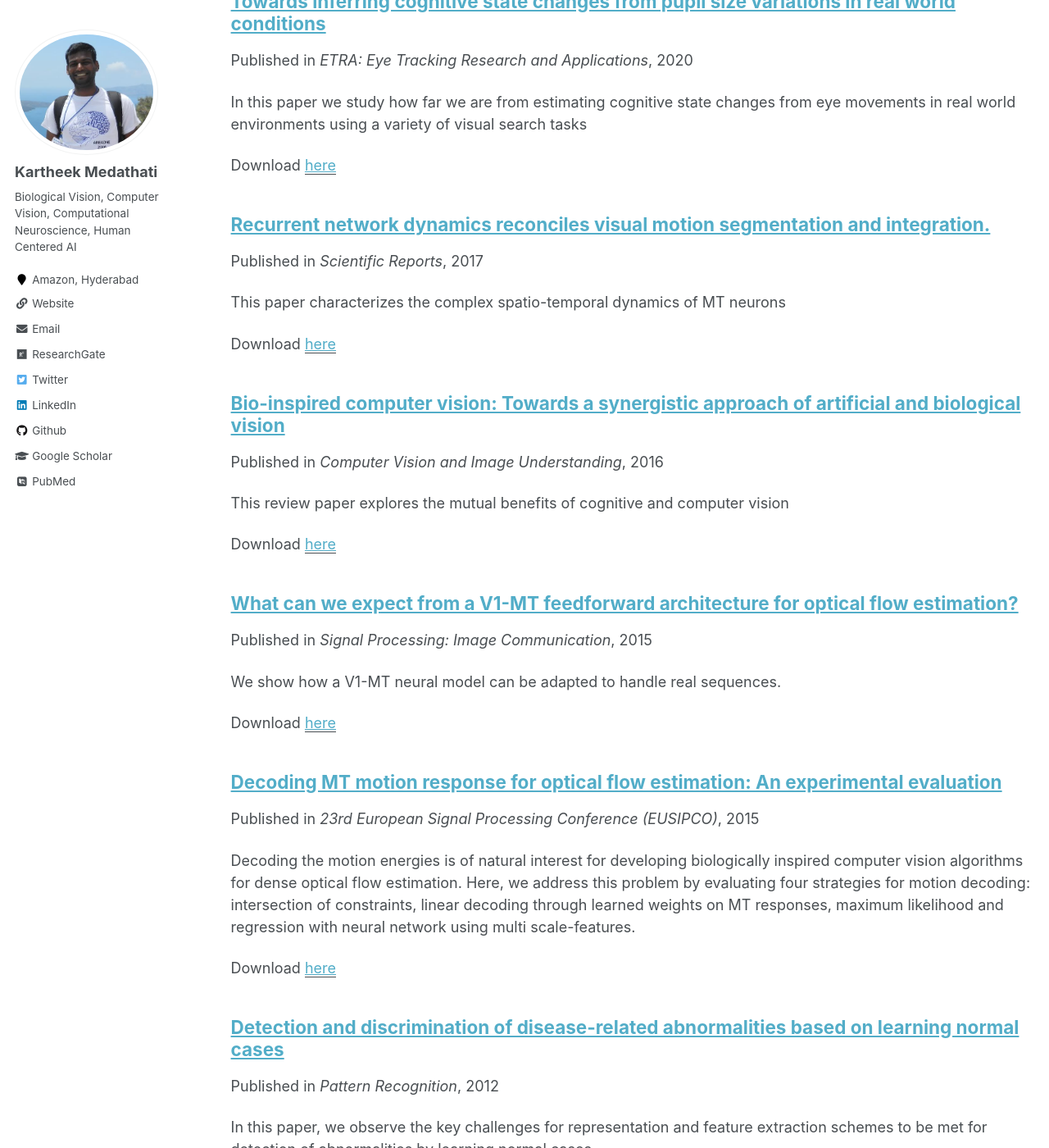
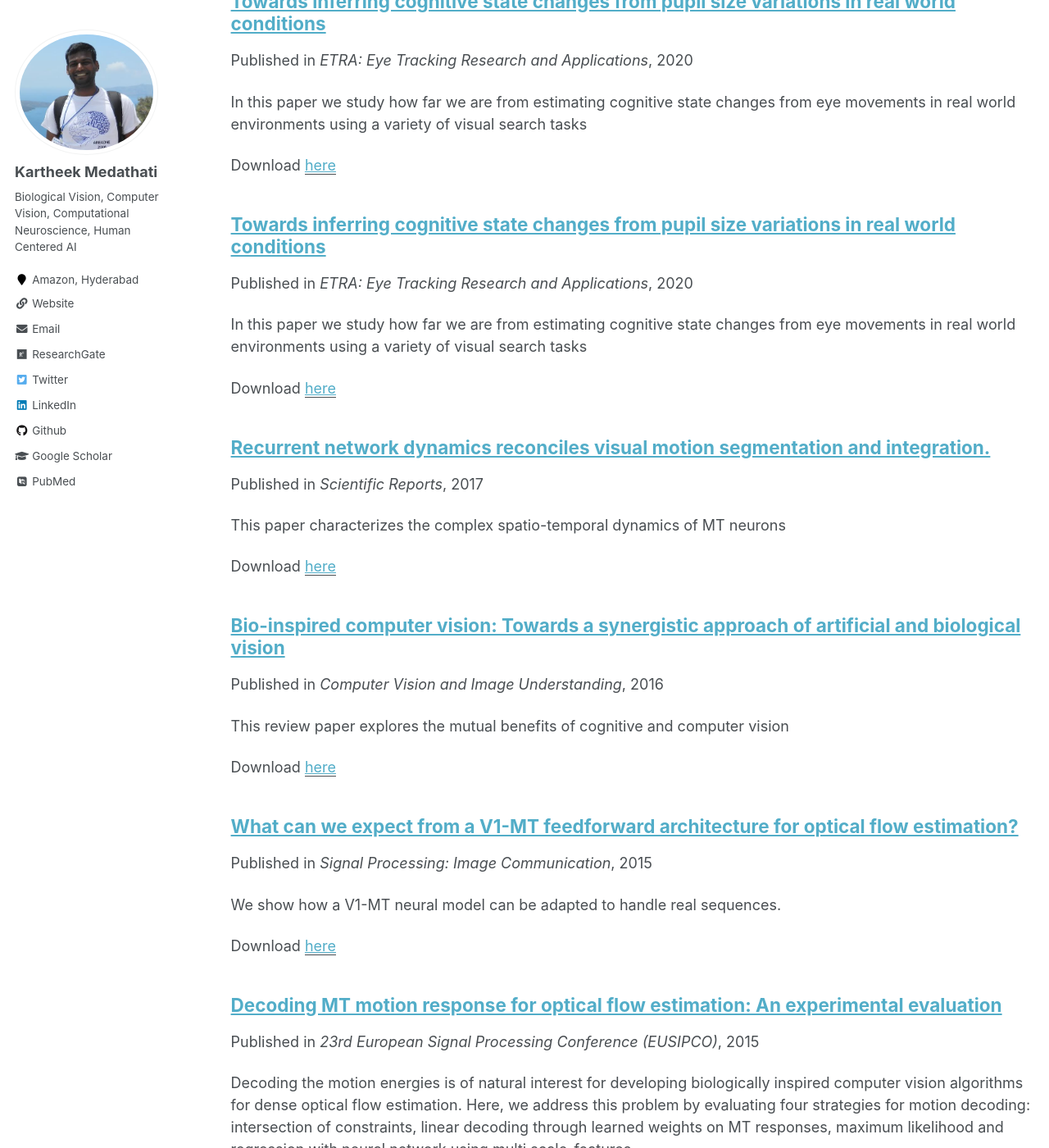
Before and after one commit to kartheekmedathati/kartheekmedathati.github.io, a Jekyll site: the page built from _pages/publications.md, in a window 1280 px wide and 1400 px high, scrolled down 203 px. Shown: the whole window at 82% size. Built offline with Jekyll 4.4.1, drawn with Linux system fonts in a browser that asks for light colours; some web fonts are replaced.

Commit message:
Changed the texture of projections paper

```diff
--- a/_publications/2010-12-12-Texure-of-Projections-7.md
+++ b/_publications/2010-12-12-Texure-of-Projections-7.md
@@ -1,13 +1,13 @@
 ---
-title: "Local descriptor based on texture of projections"
+title: "Towards inferring cognitive state changes from pupil size variations in real world conditions"
 collection: publications
-permalink: /publication/2010-12-12-Texure-of-Projections-7
-excerpt: 'In this paper, we propose to use projection-based representation to improve a descriptor's capacity to capture spatial distribution information while retaining the invariance required.'
-date: 2010-12-12
-venue: 'ICVGIP 10: Proceedings of the Seventh Indian Conference on Computer Vision, Graphics and Image Processing'
-paperurl: 'https://dl.acm.org/doi/10.1145/1924559.1924612'
+permalink: /publication/2009-10-01-paper-title-number-1
+excerpt: 'In this paper we study how far we are from estimating cognitive state changes from eye movements in real world environments using a variety of visual search tasks'
+date: 2020-06-02
+venue: 'ETRA: Eye Tracking Research and Applications'
+paperurl: 'https://dl.acm.org/doi/10.1145/3379155.3391319'
 ---
 
-[Download paper here](http://www-sop.inria.fr/members/Kartheek.Medathati/Medathati_LocalDescriptor_2010.pdf)
+[Download paper here](https://dl.acm.org/doi/pdf/10.1145/3379155.3391319)
 
-Recommended Citation: N. V. Kartheek Medathati and Jayanthi Sivaswamy. 2010. Local descriptor based on texture of projections. In Proceedings of the Seventh Indian Conference on Computer Vision, Graphics and Image Processing (ICVGIP 10). Association for Computing Machinery, New York, NY, USA, 398–404. DOI:https://doi.org/10.1145/1924559.1924612
+Recommended Citation: Naga Venkata Kartheek Medathati, Ruta Desai, and James Hillis. 2020. Towards inferring cognitive state changes from pupil size variations in real world conditions. In ACM Symposium on Eye Tracking Research and Applications (ETRA '20 Full Papers). Association for Computing Machinery, New York, NY, USA, Article 22, 1–10. DOI:https://doi.org/10.1145/3379155.3391319
```
Also changed, not shown: _publications/2020-06-02-Inferring-Cognitive-State-Changes-1.md (+1 -1 lines).
